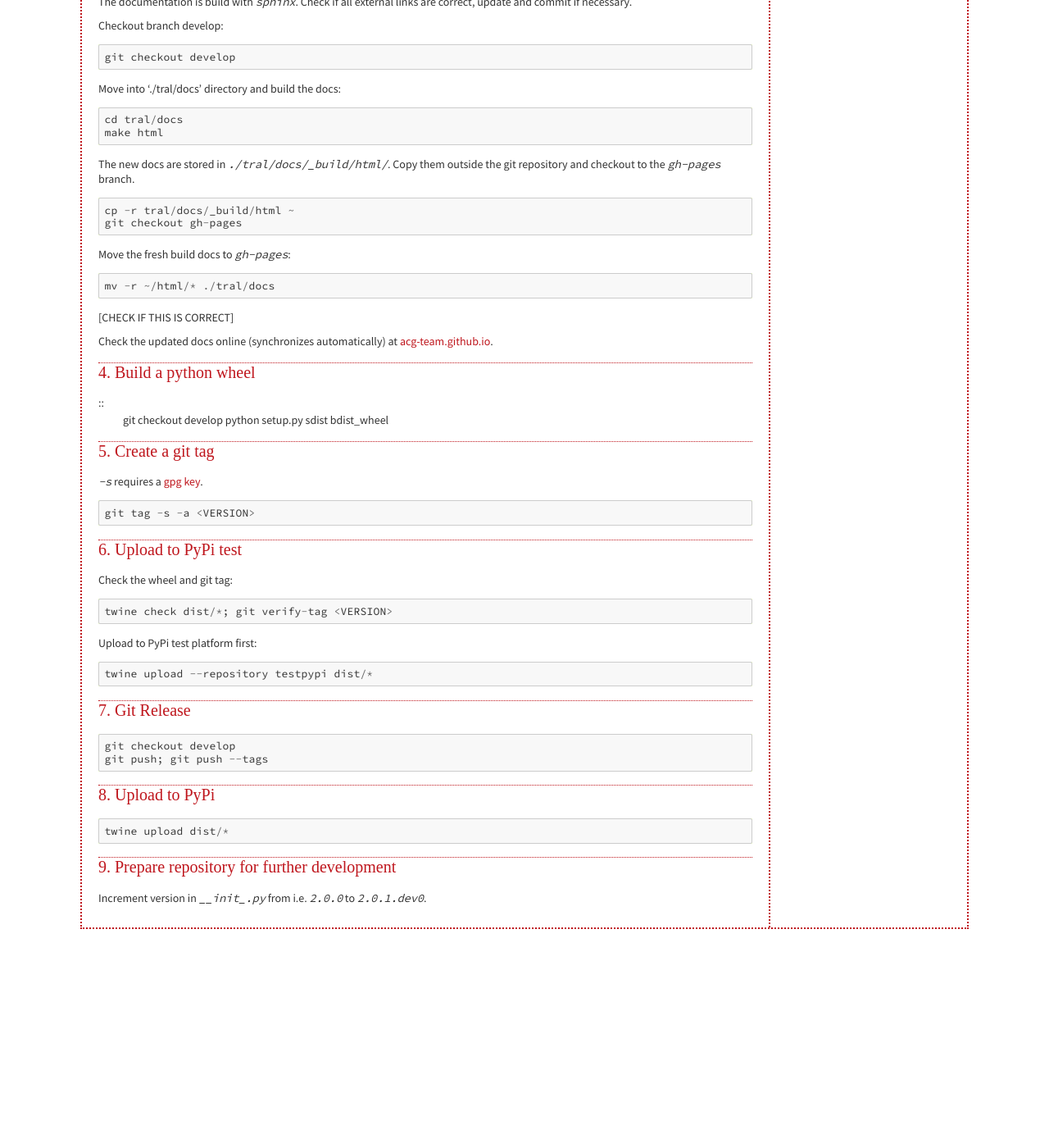
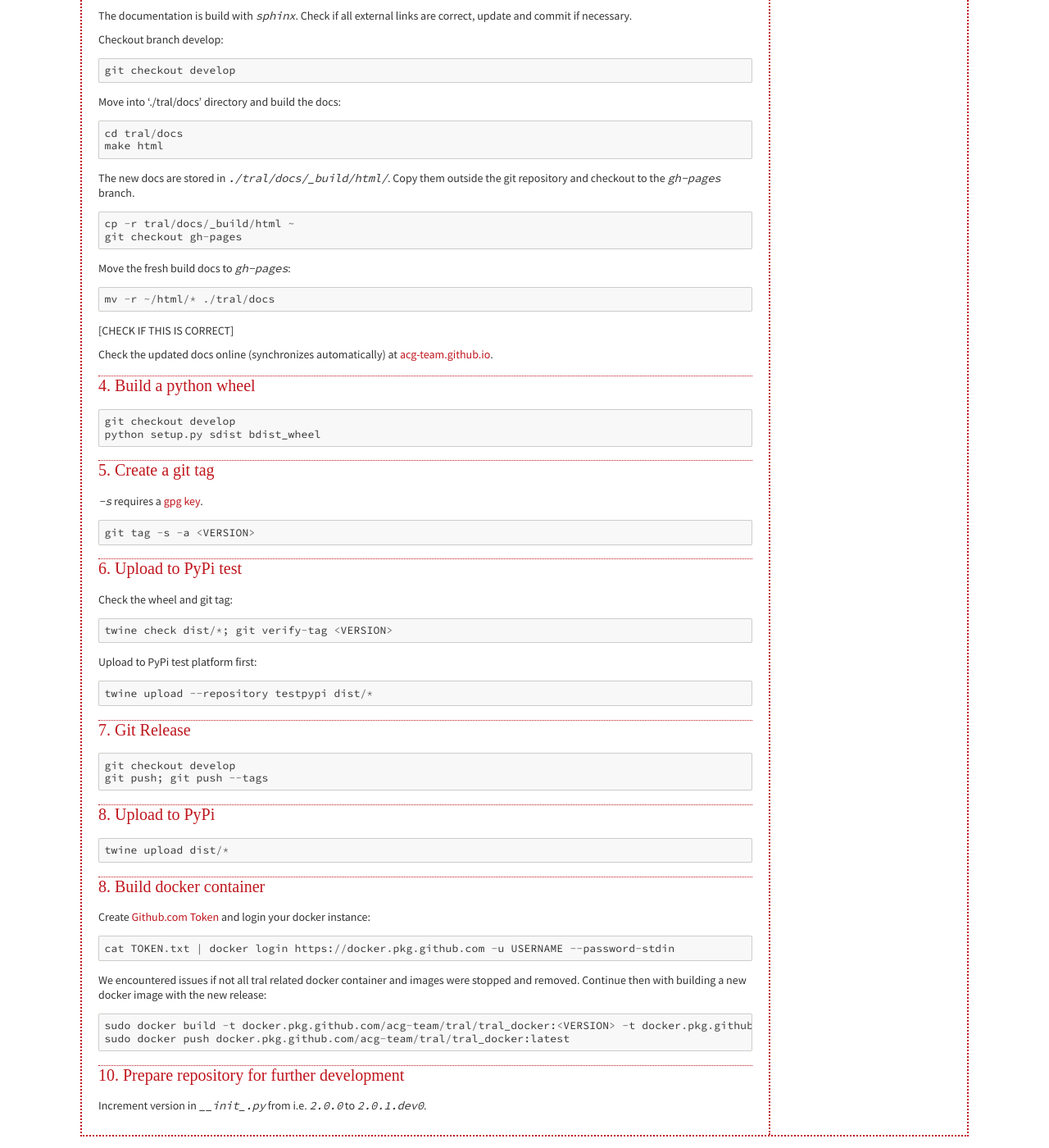
Before and after one commit to acg-team/tral, a Sphinx documentation site: the page built from docs/contribute.rst, in a window 1280 px wide and 1400 px high, scrolled down 2629 px. Shown: the whole window at 82% size. Built offline with Sphinx 7.4.7, drawn with Linux system fonts in a browser that asks for light colours; some web fonts are replaced; before the commit the page ends 3776 px from its top, so only the background shows below that; some of the changed text lies outside the part shown.

Commit message:
documentation updated with release procedure and container usage

```diff
--- a/docs/_templates/indexsidebar.html
+++ b/docs/_templates/indexsidebar.html
@@ -8,9 +8,10 @@
     Package Index</a>.{%endtrans%}</p>
 {% else %}
 <p>{%trans%}Current version: <b>{{ version }}</b>{%endtrans%}</p>
+<p>{%trans%}Install TRAL for Python3 with the <a href="easy_setup.html">easy setup system</a>, or use a <a href="install_containerized.html">Docker or Vagrant Container</a>{%endtrans%}</p>
 <p>{%trans%}Get TRAL for Python3 from the <a href="http://pypi.python.org/pypi/tral">Python Package
-Index</a>, or install it with:{%endtrans%}</p>
-<pre>pip install tral</pre>
+  Index</a>, or install it with:{%endtrans%}</p>
+  <pre>pip install tral</pre>
 {% endif %}
 
 <h3>{%trans%}Questions? Suggestions?{%endtrans%}</h3>
--- a/docs/contribute.rst
+++ b/docs/contribute.rst
@@ -180,6 +180,7 @@
 4. Build a python wheel
 -----------------------
 ::
+
     git checkout develop
     python setup.py sdist bdist_wheel
 
@@ -215,6 +216,24 @@
 
     twine upload dist/*
 
-9. Prepare repository for further development
----------------------------------------------
+8. Build docker container
+--------------------------
+Create `Github.com Token <https://help.github.com/en/github/authenticating-to-github/creating-a-personal-access-token-for-the-command-line>`_
+and login your docker instance:
+
+::
+
+    cat TOKEN.txt | docker login https://docker.pkg.github.com -u USERNAME --password-stdin
+
+We encountered issues if not all tral related docker container and images were stopped and removed.
+Continue then with building a new docker image with the new release:
+
+::
+
+    sudo docker build -t docker.pkg.github.com/acg-team/tral/tral_docker:<VERSION> -t docker.pkg.github.com/acg-team/tral/tral_docker:latest -f tral/docker/Dockerfile --no-cache
+    sudo docker push docker.pkg.github.com/acg-team/tral/tral_docker:latest
+
+
+10. Prepare repository for further development
+----------------------------------------------
 Increment version in `__init_.py` from i.e. `2.0.0` to `2.0.1.dev0`.
```
Also changed, not shown: docs/install_containerized.rst (+20 -0 lines).
